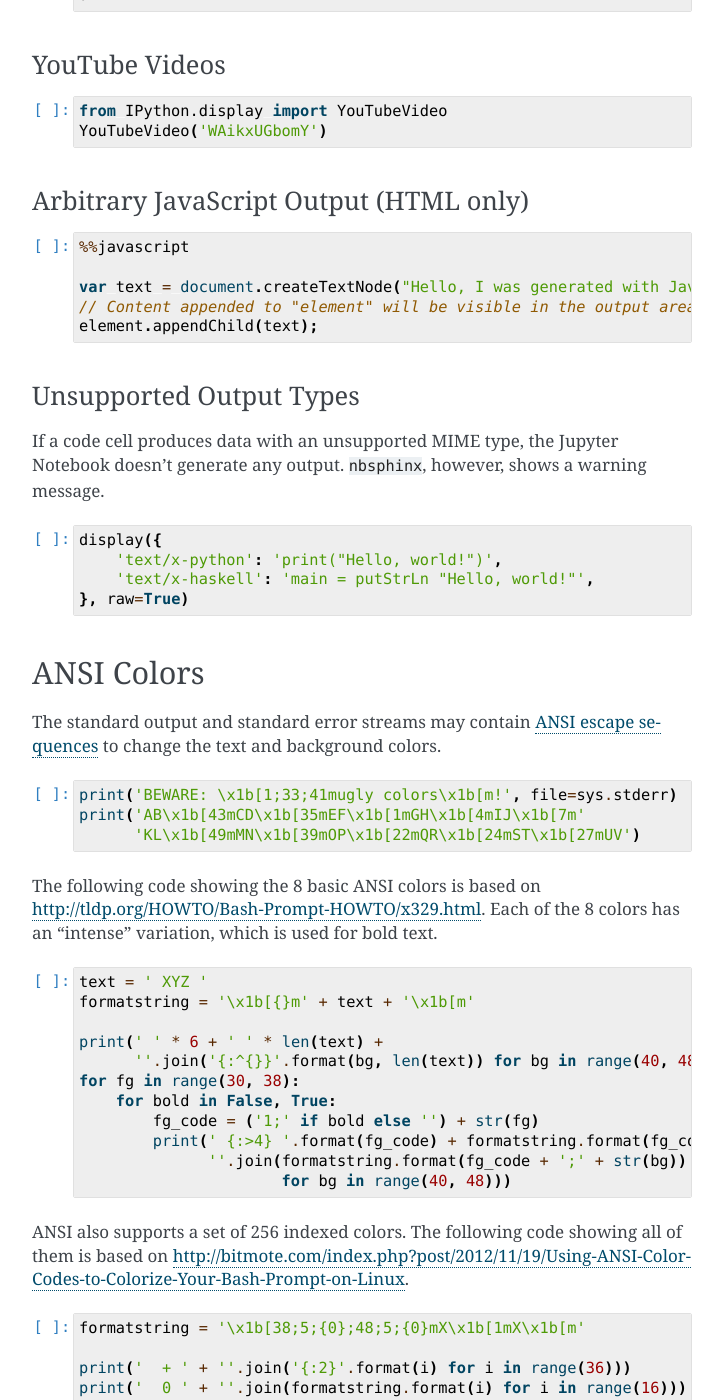
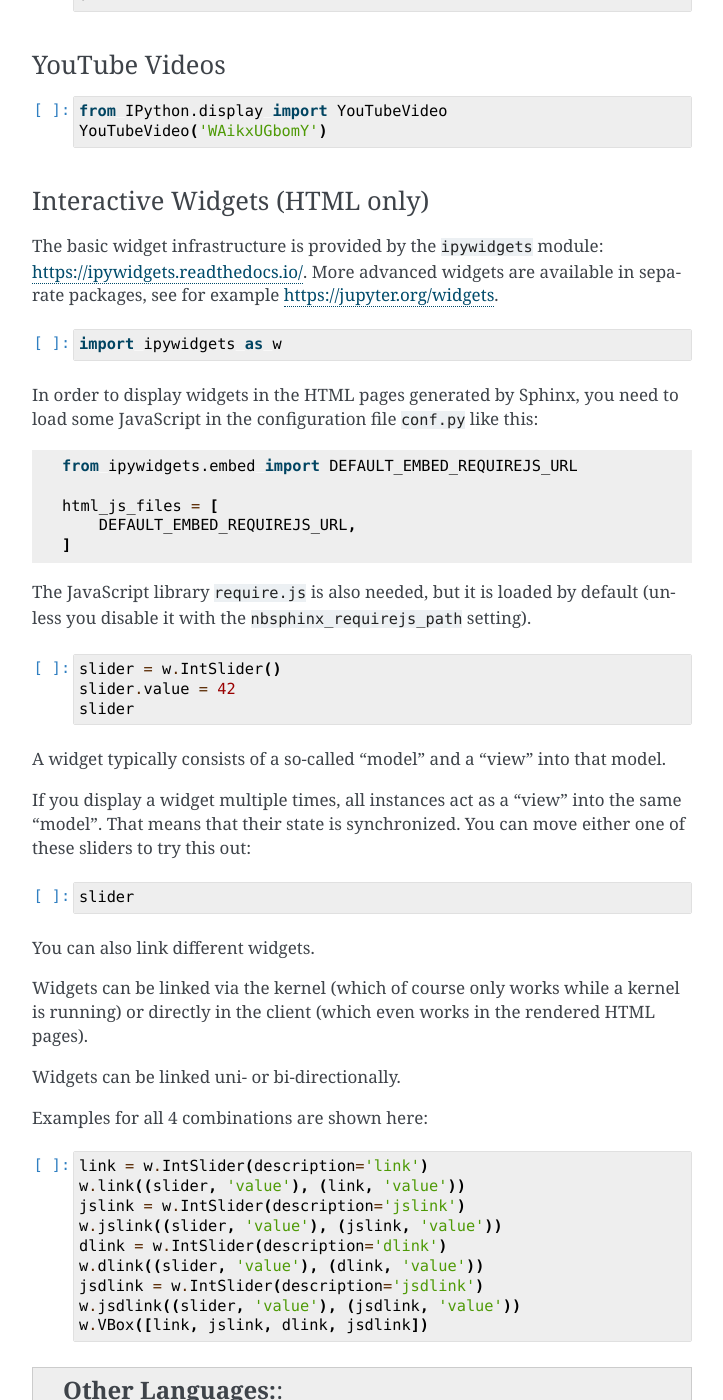
Before and after one commit to spatialaudio/nbsphinx, a Sphinx documentation site: the page built from doc/code-cells.ipynb, in a window 1280 px wide and 1400 px high, scrolled down 5318 px. Shown: the whole window, without its empty margins (388-1111 px from the left). Built offline with Sphinx 7.4.7, drawn with Linux system fonts in a browser that asks for light colours; pages that are not in the unit, such as notebooks, are missing from menus; some of the changed text lies outside the part shown.

Commit message:
DOC: Add a section about widgets

```diff
--- a/doc/conf.py
+++ b/doc/conf.py
@@ -111,6 +111,15 @@
 # Additional files needed for generating LaTeX/PDF output:
 latex_additional_files = ['references.bib']
 
+# -- Settings for Jupyter Interactive Widgets -----------------------------
+
+from ipywidgets.embed import DEFAULT_EMBED_REQUIREJS_URL
+
+# require.js is also needed, which is configured with nbsphinx_requirejs_path
+html_js_files = [
+    DEFAULT_EMBED_REQUIREJS_URL,
+]
+
 # -- The settings below this line are not specific to nbsphinx ------------
 
 master_doc = 'index'
--- a/doc/requirements.txt
+++ b/doc/requirements.txt
@@ -4,3 +4,4 @@
 pandas
 sphinxcontrib-bibtex
 sphinxcontrib-svg2pdfconverter
+ipywidgets
```
Also changed, not shown: doc/code-cells.ipynb.
